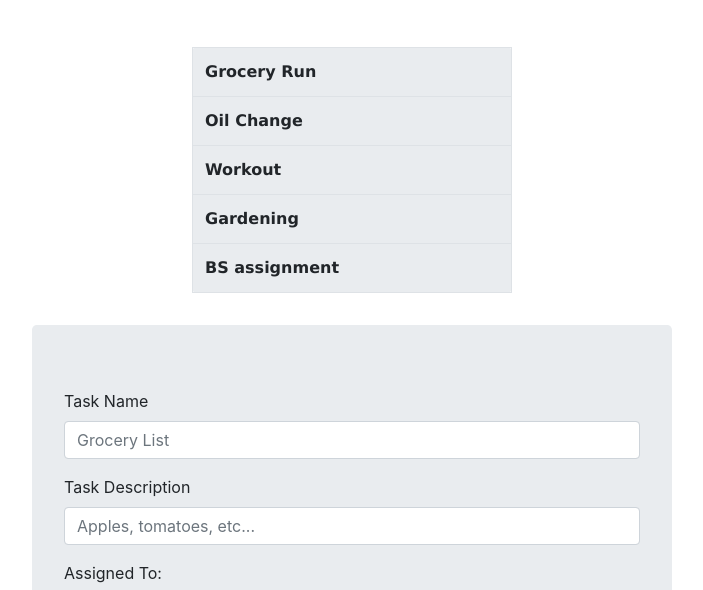
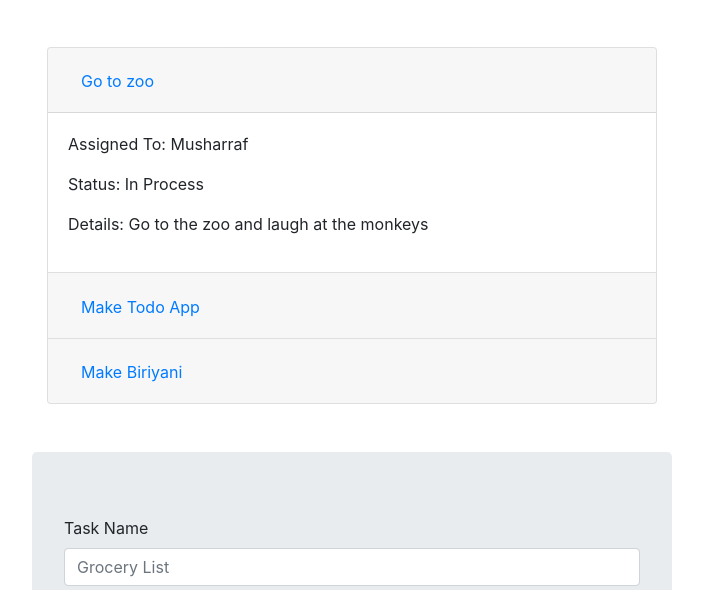
Before and after one commit to grassoJ/todoFinalProject, a plain HTML site: page index.html in a window 1280 px wide. Shown: the part 201-791 px from the top of the page, without its empty margins (288-991 px from the left). Drawn offline with nearby package versions, Linux system fonts and the light colour scheme.

Commit message:
change table to accordian

```diff
--- a/css/styles.css
+++ b/css/styles.css
@@ -4,7 +4,7 @@ h1 {
   margin-top: 150px;
 }
 
-tbody {
+#taskList {
   font-family: Verdana, Geneva, Tahoma, sans-serif;
-  font-weight: 600;
+  margin-bottom: 200px;
 }
--- a/index.html
+++ b/index.html
@@ -22,10 +22,116 @@
   <body>
     <h1>Todo Project</h1>
 
+    <div class="accordion container w-50 mb-5" id="accordionExample">
+      <div class="card">
+        <div class="card-header" id="headingOne">
+          <h2 class="mb-0">
+            <button
+              class="btn btn-link"
+              type="button"
+              data-toggle="collapse"
+              data-target="#collapseOne"
+              aria-expanded="true"
+              aria-controls="collapseOne"
+            >
+              Go to zoo
+            </button>
+          </h2>
+        </div>
+
+        <div
+          id="collapseOne"
+          class="collapse show"
+          aria-labelledby="headingOne"
+          data-parent="#accordionExample"
+        >
+          <div class="card-body">
+            <p>Assigned To: Musharraf</p>
+            <p>Status: In Process</p>
+            <p>Details: Go to the zoo and laugh at the monkeys</p>
+          </div>
+        </div>
+      </div>
+      <div class="card">
+        <div class="card-header" id="headingTwo">
+          <h2 class="mb-0">
+            <button
+              class="btn btn-link collapsed"
+              type="button"
+              data-toggle="collapse"
+              data-target="#collapseTwo"
+              aria-expanded="false"
+              aria-controls="collapseTwo"
+            >
+              Make Todo App
+            </button>
+          </h2>
+        </div>
+        <div
+          id="collapseTwo"
+          class="collapse"
+          aria-labelledby="headingTwo"
+          data-parent="#accordionExample"
+        >
+          <div class="card-body">
+            <p>Assinged To: Musharraf</p>
+            <p>Status: In Progress</p>
+            <p>Due: 04/01/1010</p>
+            <p>
+              Call James, hash out the details and make an awesome application
+            </p>
+          </div>
+        </div>
+      </div>
+      <div class="card">
+        <div class="card-header" id="headingThree">
+          <h2 class="mb-0">
+            <button
+              class="btn btn-link collapsed"
+              type="button"
+              data-toggle="collapse"
+              data-target="#collapseThree"
+              aria-expanded="false"
+              aria-controls="collapseThree"
+            >
+              Make Biriyani
+            </button>
+          </h2>
+        </div>
+        <div
+          id="collapseThree"
+          class="collapse"
+          aria-labelledby="headingThree"
+          data-parent="#accordionExample"
+        >
+          <div class="card-body">
+            <p>Assinged To: Musharraf</p>
+            <p>Status: Incomplete</p>
+            <p>Due: 10/12/2020</p>
+            <p>
+              Get the mutton, get the chili, chuck it the oven and make it very
+              spicy!
+            </p>
+          </div>
+        </div>
+      </div>
+    </div>
+
+    <!-- old table Start
     <table class="table table-bordered container jumbotron w-25">
       <tbody>
         <tr>
-          <td>Grocery Run</td>
+          <td
+            class="btn btn-primary dropdown-toggle"
+            type="button"
+            data-toggle="dropdown"
+          >
+            <ul>
+                <li>Name:</li>
+
+            </ul>
+            Grocery Run
+          </td>
         </tr>
         <tr>
           <td>Oil Change</td>
@@ -41,6 +147,8 @@
         </tr>
       </tbody>
     </table>
+
+    old table end -->
 
     <!-- BEGIN ADD FORM -->
     <div class="container jumbotron w-50">
```
